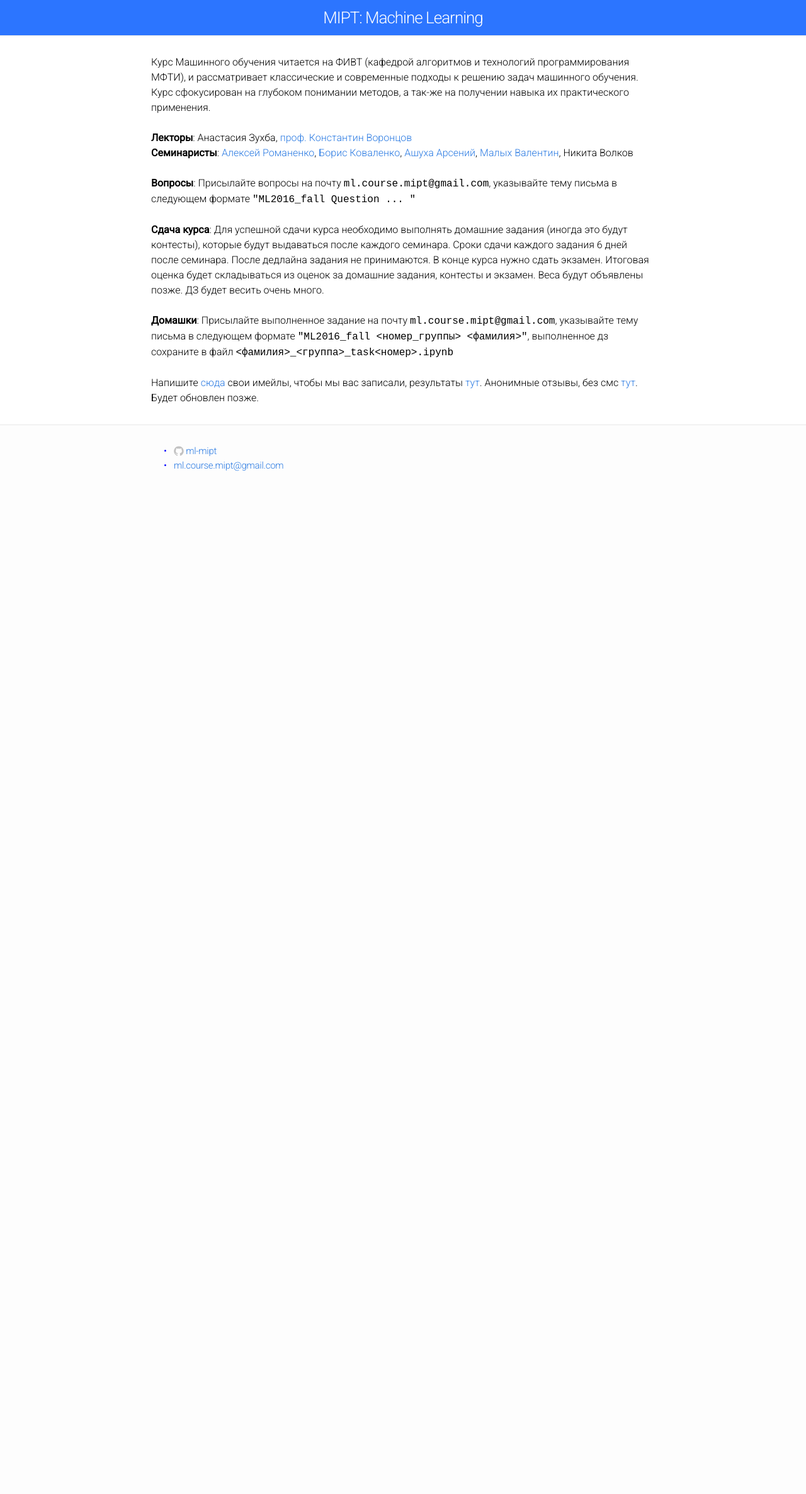
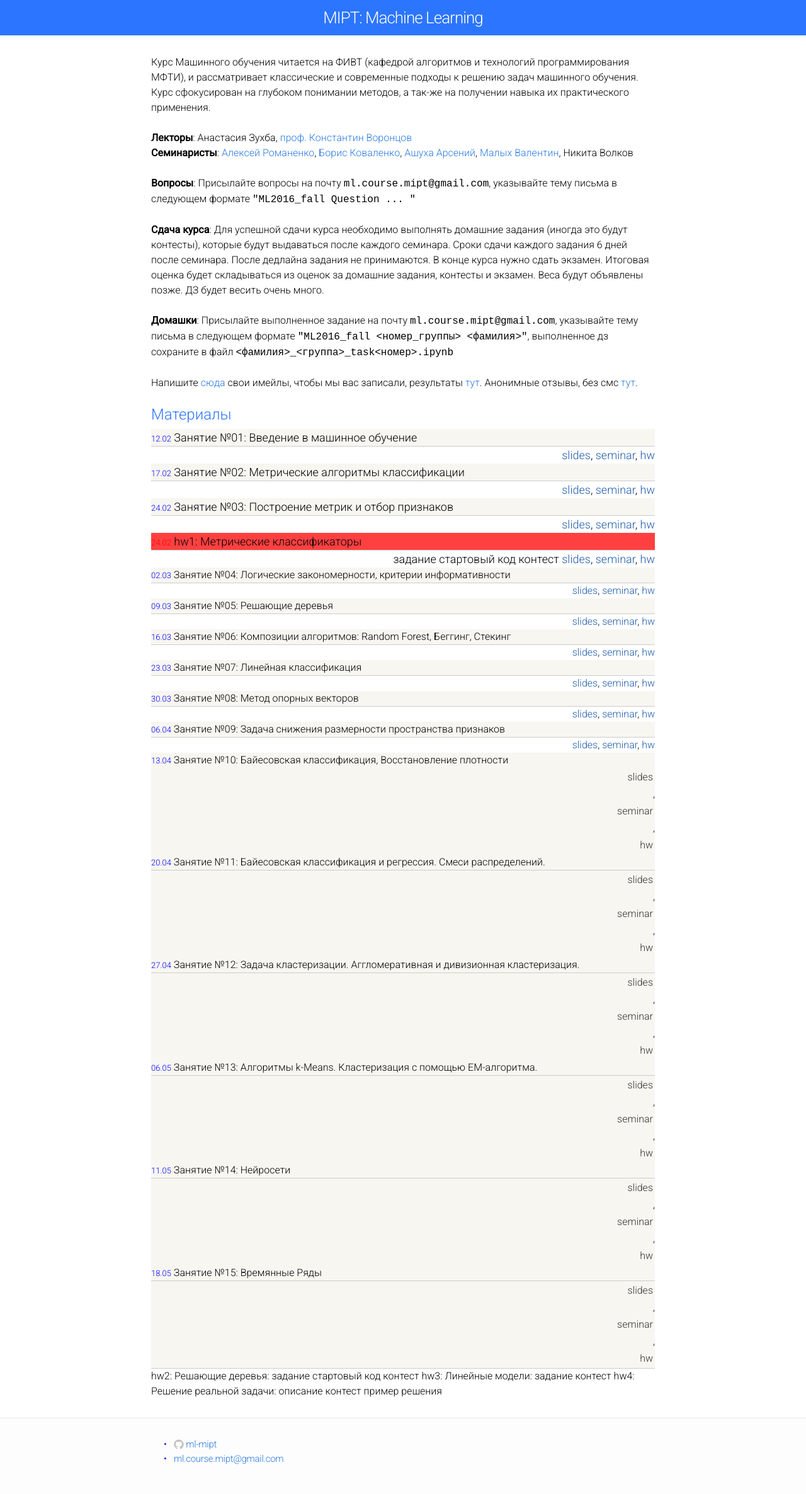
Before and after one commit to ml-mipt/old-ml-mipt.github.io, a Jekyll site: the page built from 2016part1.html, in a window 1280 px wide. Shown: the whole page at 63% size. Built offline with Jekyll 4.4.1, drawn with Linux system fonts in a browser that asks for light colours; before the commit the page ends 900 px from its top, so only the background shows below that.

Commit message:
part1 2016

```diff
--- a/2016part1.html
+++ b/2016part1.html
@@ -26,4 +26,158 @@
 </div>
 
 
-Будет обновлен позже.
+<div class="home">
+  <div class="materials-wrap">
+    <div class="module-header">Материалы</div>
+    <div class="materials-item">
+      <font size="2" color="blue">12.02</font> Занятие №01: Введение в машинное обучение
+    </div>
+    <div style="text-align: right">
+        <a href="">slides</a>,
+        <a href="">seminar</a>,
+        <a href="">hw</a>
+    </div>
+
+    <div class="materials-item">
+      <font size="2" color="blue">17.02</font> Занятие №02: Метрические алгоритмы классификации
+    </div>
+    <div style="text-align: right">
+        <a href="">slides</a>,
+        <a href="">seminar</a>,
+        <a href="">hw</a>
+    </div>
+
+    <div class="materials-item">
+      <font size="2" color="blue">24.02</font> Занятие №03: Построение метрик и отбор признаков
+    </div>
+    <div style="text-align: right">
+        <a href="">slides</a>,
+        <a href="">seminar</a>,
+        <a href="">hw</a>
+    </div>
+
+
+    <div class="hw-item">
+      <font size="2" color="red">24.02</font> hw1: Метрические классификаторы
+    </div>
+    <div style="text-align: right">
+        задание стартовый код контест
+        <a href="">slides</a>,
+        <a href="">seminar</a>,
+        <a href="">hw</a>
+    </div>
+  </div>
+
+    <div class="materials-item">
+      <font size="2" color="blue">02.03</font> Занятие №04: Логические закономерности, критерии информативности
+    </div>
+    <div style="text-align: right">
+        <a href="">slides</a>,
+        <a href="">seminar</a>,
+        <a href="">hw</a>
+    </div>
+
+    <div class="materials-item">
+      <font size="2" color="blue">09.03</font> Занятие №05: Решающие деревья
+    </div>
+    <div style="text-align: right">
+        <a href="">slides</a>,
+        <a href="">seminar</a>,
+        <a href="">hw</a>
+    </div>
+
+    <div class="materials-item">
+      <font size="2" color="blue">16.03</font> Занятие №06: Композиции алгоритмов: Random Forest, Беггинг, Cтекинг
+    </div>
+    <div style="text-align: right">
+        <a href="">slides</a>,
+        <a href="">seminar</a>,
+        <a href="">hw</a>
+    </div>
+
+    <div class="materials-item">
+      <font size="2" color="blue">23.03</font> Занятие №07: Линейная классификация
+    </div>
+    <div style="text-align: right">
+        <a href="">slides</a>,
+        <a href="">seminar</a>,
+        <a href="">hw</a>
+    </div>
+
+    <div class="materials-item">
+      <font size="2" color="blue">30.03</font> Занятие №08: Метод опорных векторов
+    </div>
+    <div style="text-align: right">
+        <a href="">slides</a>,
+        <a href="">seminar</a>,
+        <a href="">hw</a>
+    </div>
+
+    <div class="materials-item">
+      <font size="2" color="blue">06.04</font> Занятие №09: Задача снижения размерности пространства признаков
+    </div>
+    <div style="text-align: right">
+        <a href="">slides</a>,
+        <a href="">seminar</a>,
+        <a href="">hw</a>
+    </div>
+
+    <div class="materials-item">
+      <font size="2" color="blue">13.04</font> Занятие №10: Байесовская классификация, Восстановление плотности
+    <div style="text-align: right">
+        <a href="">slides</a>,
+        <a href="">seminar</a>,
+        <a href="">hw</a>
+    </div>
+
+    <div class="materials-item">
+      <font size="2" color="blue">20.04</font> Занятие №11: Байесовская классификация и регрессия. Cмеси распределений.
+    </div>
+    <div style="text-align: right">
+        <a href="">slides</a>,
+        <a href="">seminar</a>,
+        <a href="">hw</a>
+    </div>
+
+    <div class="materials-item">
+      <font size="2" color="blue">27.04</font> Занятие №12: Задача кластеризации. Аггломеративная и дивизионная кластеризация.
+    </div>
+    <div style="text-align: right">
+        <a href="">slides</a>,
+        <a href="">seminar</a>,
+        <a href="">hw</a>
+    </div>
+
+    <div class="materials-item">
+      <font size="2" color="blue">06.05</font> Занятие №13: Алгоритмы k-Means. Кластеризация с помощью EM-алгоритма.
+    </div>
+    <div style="text-align: right">
+        <a href="">slides</a>,
+        <a href="">seminar</a>,
+        <a href="">hw</a>
+    </div>
+
+    <div class="materials-item">
+      <font size="2" color="blue">11.05</font> Занятие №14: Нейросети
+    </div>
+    <div style="text-align: right">
+        <a href="">slides</a>,
+        <a href="">seminar</a>,
+        <a href="">hw</a>
+    </div>
+
+    <div class="materials-item">
+      <font size="2" color="blue">18.05</font> Занятие №15: Времянные Ряды
+    </div>
+    <div style="text-align: right">
+        <a href="">slides</a>,
+        <a href="">seminar</a>,
+        <a href="">hw</a>
+    </div>
+  </div>
+</div>
+
+
+hw2: Решающие деревья: задание стартовый код контест
+hw3: Линейные модели: задание контест
+hw4: Решение реальной задачи: описание контест пример решения
--- a/css/main.css
+++ b/css/main.css
@@ -61,6 +61,13 @@
 }
 .materials-item:nth-child(even) {
   background-color: #f7f6f1;
+}
+
+.hw-item {
+  border-bottom: 1px solid #CCC;
+}
+.hw-item:nth-child(even) {
+  background-color: #ff4040;
 }
 
 /* Custom CSS rules for content */
```
Also changed, not shown: 1 other file.
